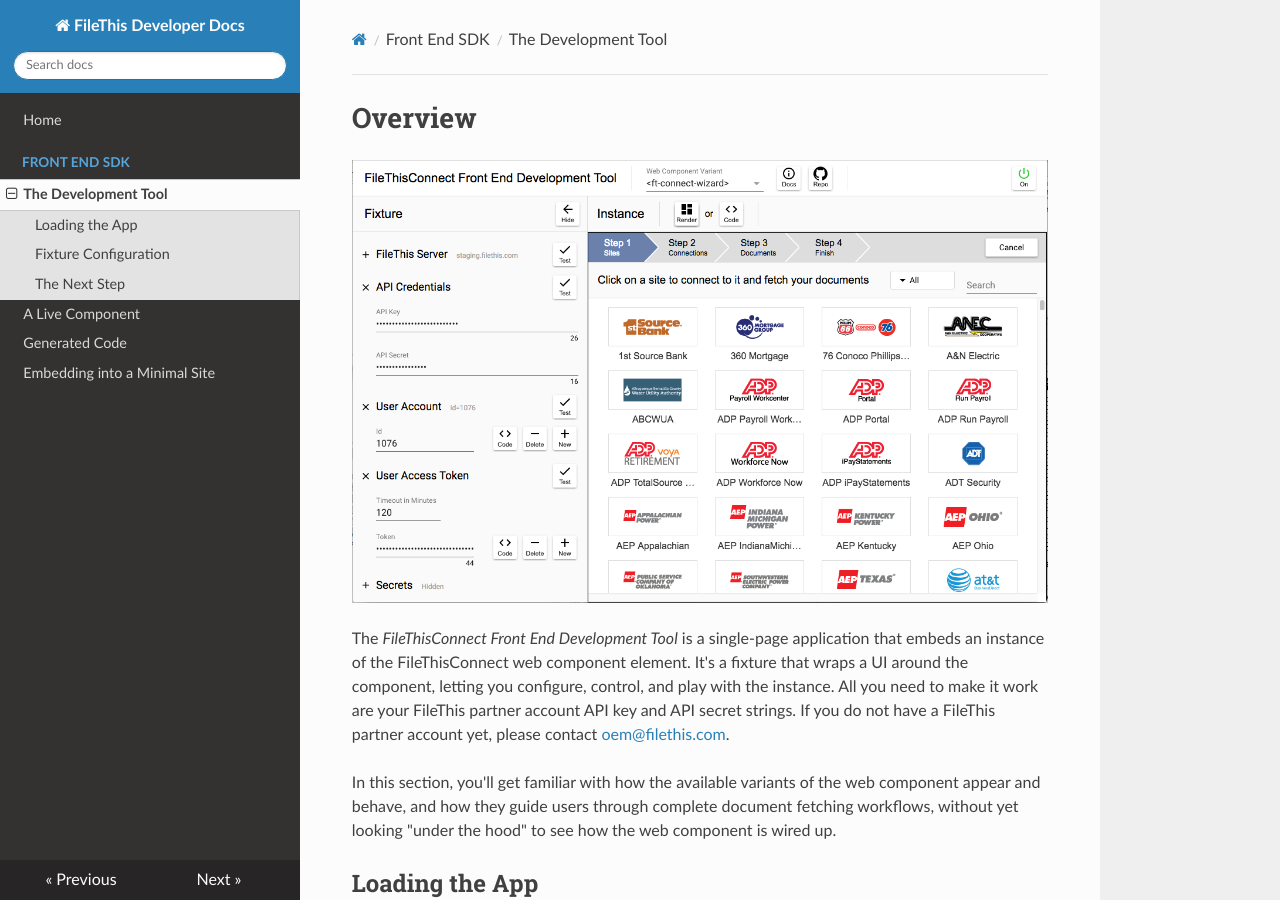
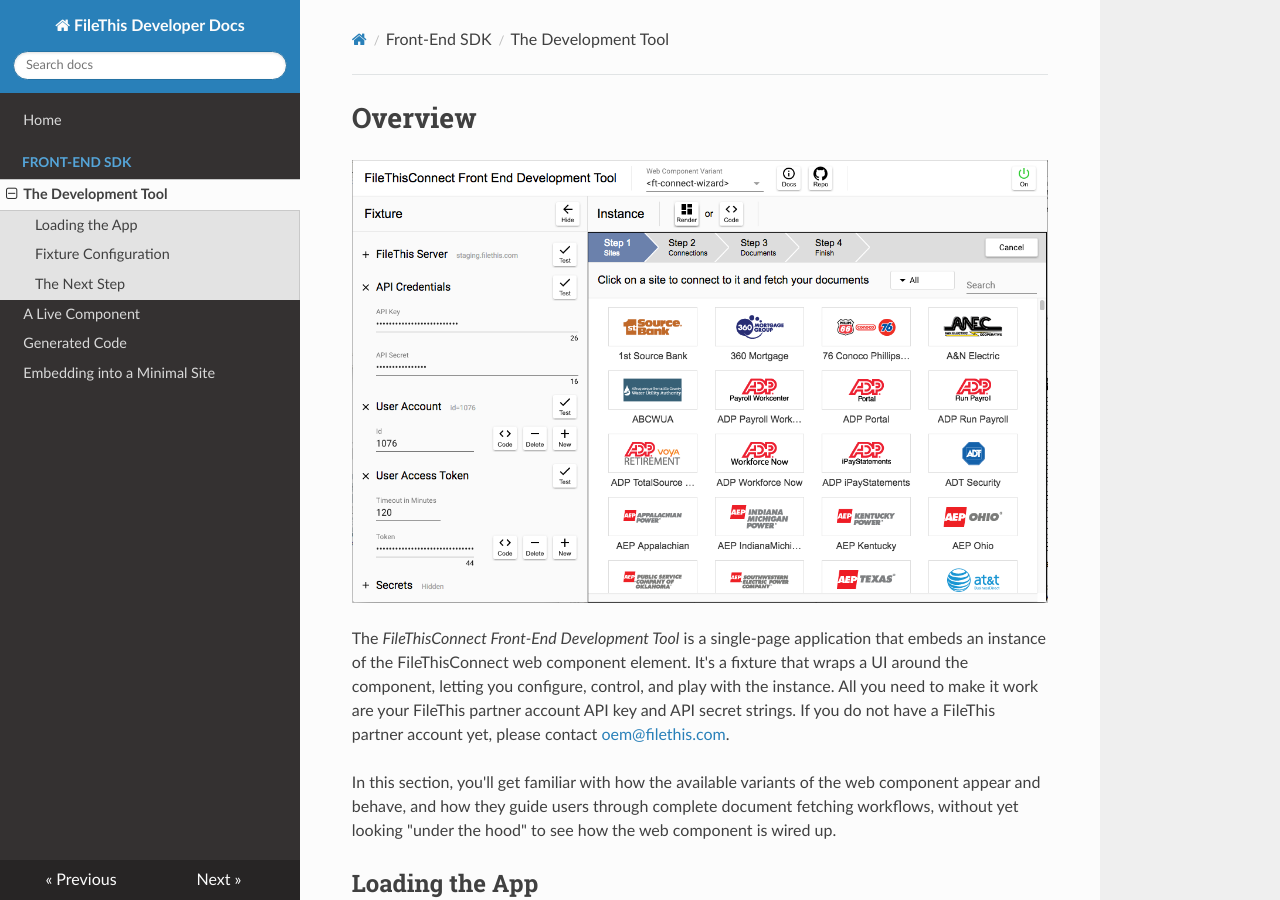
Before and after one commit to filethis/developer-docs, an MkDocs documentation site: the page built from docs/front-end/ft-development-tool.md, in a window 1280 px wide and 900 px high. Built offline with MkDocs 1.6.1, drawn with Linux system fonts in a browser that asks for light colours; nearby versions of some CDN libraries; old or Windows-style settings are respelled for this version of MkDocs.

Commit message:
Checkins before rename of project, including the Makefile target that zips up the site

```diff
--- a/docs/front-end/ft-development-tool.md
+++ b/docs/front-end/ft-development-tool.md
@@ -2,7 +2,7 @@
 
 ![Thumbnail](assets/ft-development-tool.png)
 
-The _FileThisConnect Front End Development Tool_ is a single-page application that embeds an instance of the FileThisConnect web component element. It's a fixture that wraps a UI around the component, letting you configure, control, and play with the instance. All you need to make it work are your FileThis partner account API key and API secret strings. If you do not have a FileThis partner account yet, please contact <oem@filethis.com>.
+The _FileThisConnect Front-End Development Tool_ is a single-page application that embeds an instance of the FileThisConnect web component element. It's a fixture that wraps a UI around the component, letting you configure, control, and play with the instance. All you need to make it work are your FileThis partner account API key and API secret strings. If you do not have a FileThis partner account yet, please contact <oem@filethis.com>.
 
 In this section, you'll get familiar with how the available variants of the web component appear and behave, and how they guide users through complete document fetching workflows, without yet looking "under the hood" to see how the web component is wired up.
 
--- a/mkdocs.yml
+++ b/mkdocs.yml
@@ -6,12 +6,12 @@
 
 pages:
 - Home: index.md
-- Front End SDK:
+- Front-End SDK:
     - The Development Tool: front-end/ft-development-tool.md
     - A Live Component: front-end/ft-rendered-component.md
     - Generated Code: front-end/ft-code-generation.md
     - Embedding into a Minimal Site: front-end/ft-connect-minimal-site.md
-#- Back End SDK:
+#- Back-End SDK:
 #    - Overview: back-end/placeholder.md
 #- Administration:
 #    -Overview: admin/placeholder.md
```
Also changed, not shown: 2 other files.
